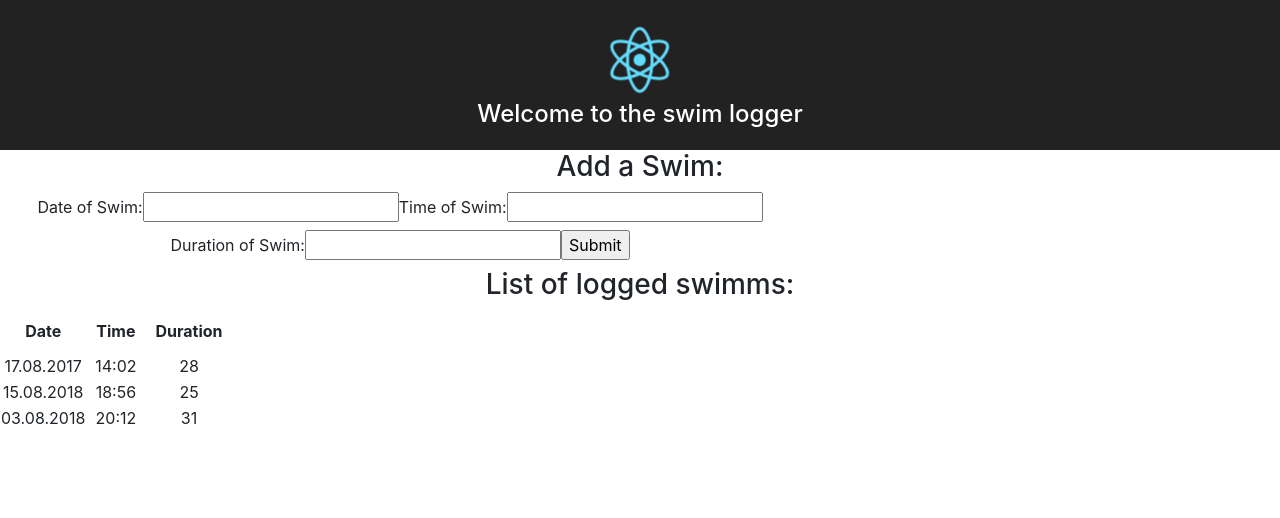
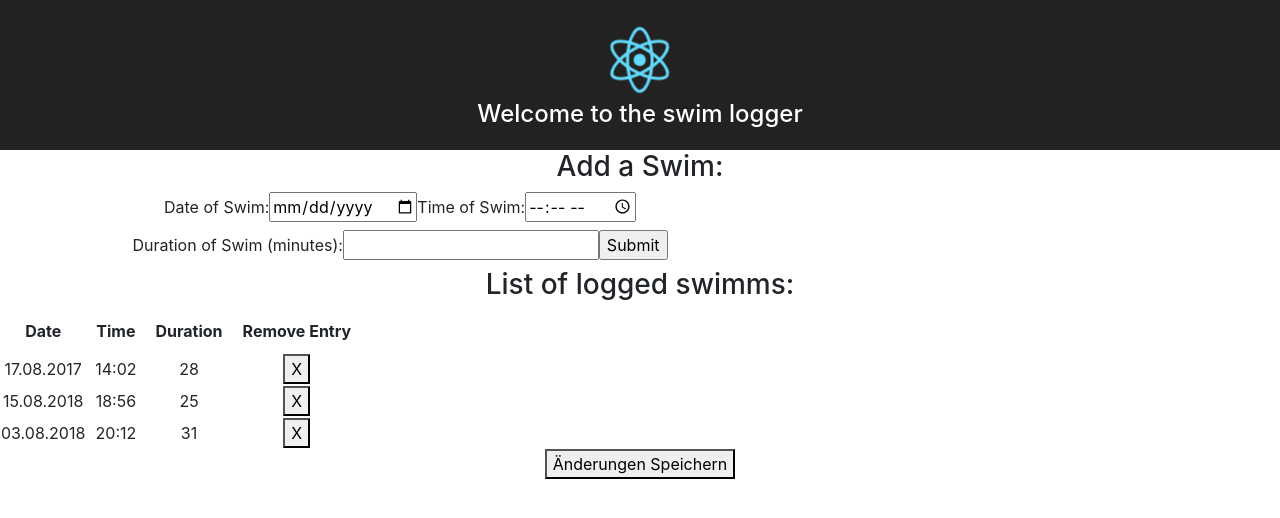
Before and after one commit to peerjuettner/swim-tracker, a React (Create React App) app: page / in a window 1280 px wide. Shown: the top 518 px of the page. Built offline with nearby package versions, Linux system fonts and the light colour scheme.

Commit message:
Add "Remove entry", "Add Entry" functionality Add "Save Changes dummy button"

```diff
--- a/src/App.js
+++ b/src/App.js
@@ -14,6 +14,7 @@ class App extends Component {
       nextId: 4,
     };
     this.handleNewListEntry = this.handleNewListEntry.bind(this);
+    this.handlleRemoveListEntry = this.handlleRemoveListEntry.bind(this);
   }
   render() {
 
@@ -26,16 +27,18 @@ class App extends Component {
         <h3>Add a Swim:</h3>
         <TableControls onItemSubmitted={this.handleNewListEntry}></TableControls>
         <h3>List of logged swimms:</h3>
-        <Table tableData={this.state.entries} ></Table>
+        <Table tableData={this.state.entries} handleRemoveEntry={this.handlleRemoveListEntry} ></Table>
       </div>
     );
   }
   handleNewListEntry(event){
-
     //event.id = this.state.
     this.setState({entries:[...this.state.entries, {id:this.state.nextId,date:event.date,time:event.time,duration:event.duration}]});
     //this.setState({nextId:this.state.nextId+1});
-
+  }
+  handlleRemoveListEntry(rid,event){
+    const newListEntries = this.state.entries.filter(entries => {return entries.id !== rid});
+    this.setState({entries: [...newListEntries]})
   }
 }
 class TableControls extends Component {
@@ -54,9 +57,9 @@ class TableControls extends Component {
     return (
       <div id="controlContainer">
       <form onSubmit={this.handleSubmit}>
-      <label>Date of Swim:<input name="date" type="text" value={this.state.value} onChange={this.handleInputChange}></input></label>
-      <label>Time of Swim:<input name="time" type="text" value={this.state.value} onChange={this.handleInputChange}></input></label>
-      <label>Duration of Swim:<input name="duration" type="text" value={this.state.value} onChange={this.handleInputChange}></input></label>
+      <label>Date of Swim:<input name="date" type="date" value={this.state.value} onChange={this.handleInputChange}></input></label>
+      <label>Time of Swim:<input name="time" type="time" value={this.state.value} onChange={this.handleInputChange}></input></label>
+      <label>Duration of Swim (minutes):<input name="duration" type="number" value={this.state.value} onChange={this.handleInputChange}></input></label>
       <input type="submit" value="Submit"></input>
       </form>
       </div>
@@ -82,13 +85,22 @@ class TableControls extends Component {
 class Table extends Component {
   state = {  }
   render() {
-    const listItems = this.props.tableData.map((entry) =>
-    <tr>
-      <td>{entry.date}</td>
-      <td>{entry.time}</td>
-      <td>{entry.duration}</td>
+    let listItems = null;
+    if(this.props.tableData.length > 0){
+      listItems = this.props.tableData.map((entry) =>
+      <tr key={entry.id}>
+        <td>{entry.date}</td>
+        <td>{entry.time}</td>
+        <td>{entry.duration}</td>
+        <td><button onClick={(e) => this.handleRemoveEntry(entry.id,e)}>X</button></td>
+      </tr>
+      );
+  } else {
+    listItems = <tr key='0'>
+      <td>No entries in the Table!</td>
     </tr>
-    );
+
+  }
     return (
       <div id="tableContainer">
       <table><tbody>
@@ -96,11 +108,16 @@ class Table extends Component {
         <th>Date</th>
         <th>Time</th>
         <th>Duration</th>
+        <th>Remove Entry</th>
         </tr>
         {listItems}
         </tbody></table>
+        <button onClick={this.handleSaveTable}>Änderungen Speichern</button>
     </div>
    );
+  }
+  handleRemoveEntry(id,event){
+    this.props.handleRemoveEntry(id,event);
   }
 }
 
```
